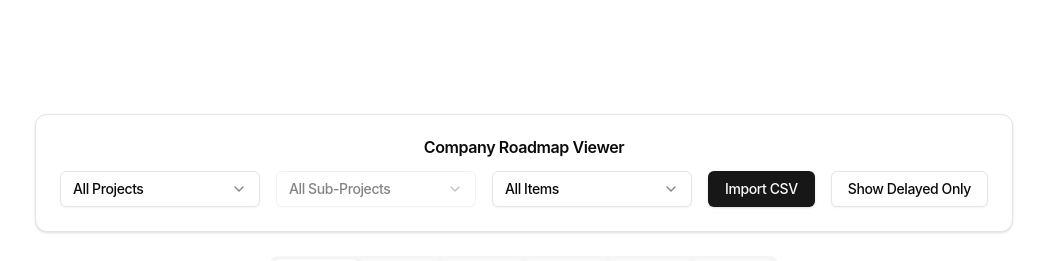
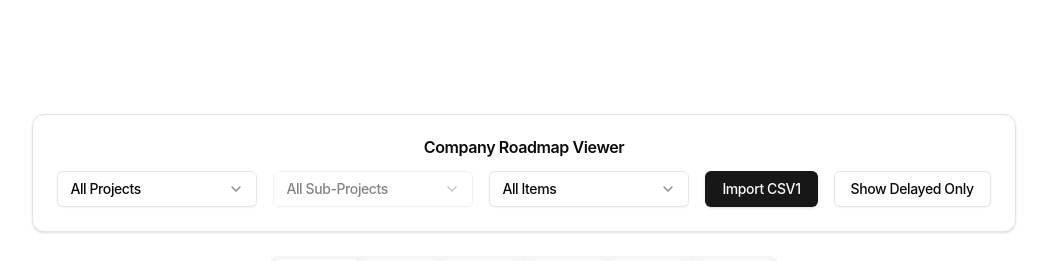
Before and after one commit to alonBootStartApp/roadmap-viewer, a React (Vite) app: page / in a window 1280 px wide. Shown: the top 261 px of the page, without its empty margins (116-1163 px from the left). Built offline with nearby package versions, Linux system fonts and the light colour scheme.

Commit message:
initial1

```diff
--- a/src/components/RoadmapViewer.tsx
+++ b/src/components/RoadmapViewer.tsx
@@ -203,7 +203,7 @@ export const RoadmapViewer = () => {
                             <Button
                                 onClick={() => document.getElementById('csvInput')?.click()}
                             >
-                                Import CSV
+                                Import CSV1
                             </Button>
                             <Button
                                 variant={filterDelayed ? "destructive" : "outline"}
```
